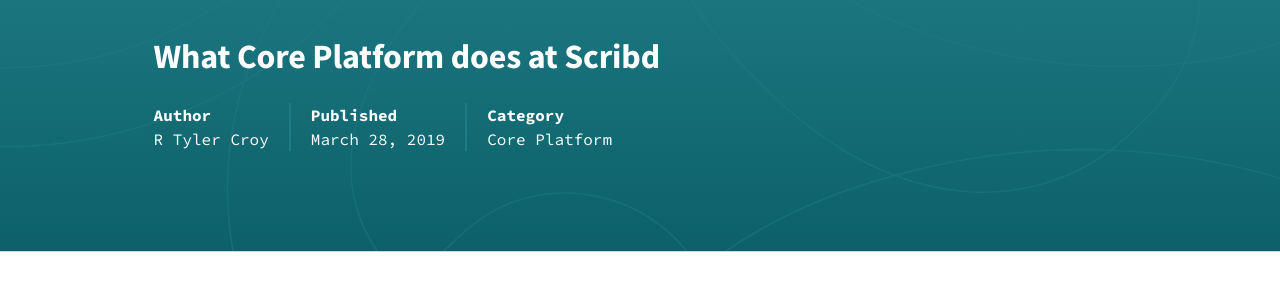
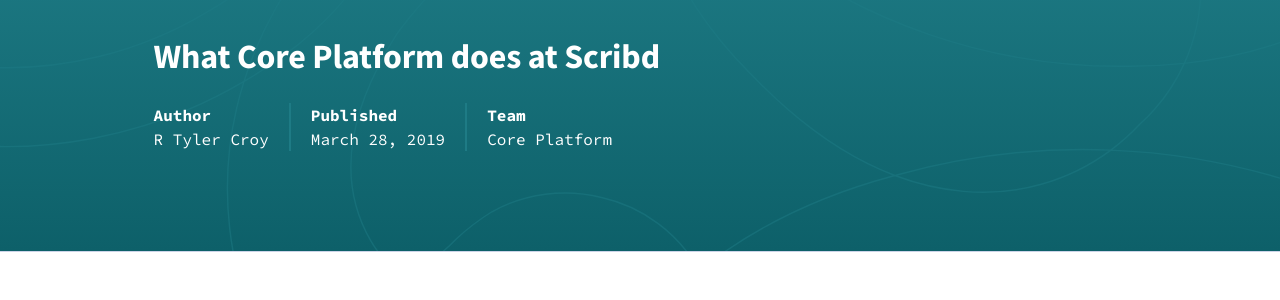
Before and after one commit to scribd/scribd.github.io, a Jekyll site: the page built from _posts/2019-03-28-scribd-core-platform.md, in a window 1280 px wide. Shown: the part 146-446 px from the top of the page. Built offline with Jekyll 4.4.1, drawn with Linux system fonts in a browser that asks for light colours.

Commit message:
Add the Core Infrastructure team metadata

```diff
--- a/_data/teams.yml
+++ b/_data/teams.yml
@@ -15,5 +15,8 @@
 Core Platform:
   lever: 'Core Platform'
 
+Core Infrastructure:
+  lever: 'Core Infrastructure'
+
 Web Development:
   lever: 'Web Development'
--- a/_includes/post-hero.html
+++ b/_includes/post-hero.html
@@ -43,7 +43,7 @@
                 {%- if page.team -%}
                 <!-- Team Info -->
                 <li class="hero__meta-item category">
-                    <strong>Category</strong><br>
+                    <strong>Team</strong><br>
                     <span>{{ page.team }}</span>
                 </li>
                 {%- endif -%}
```
